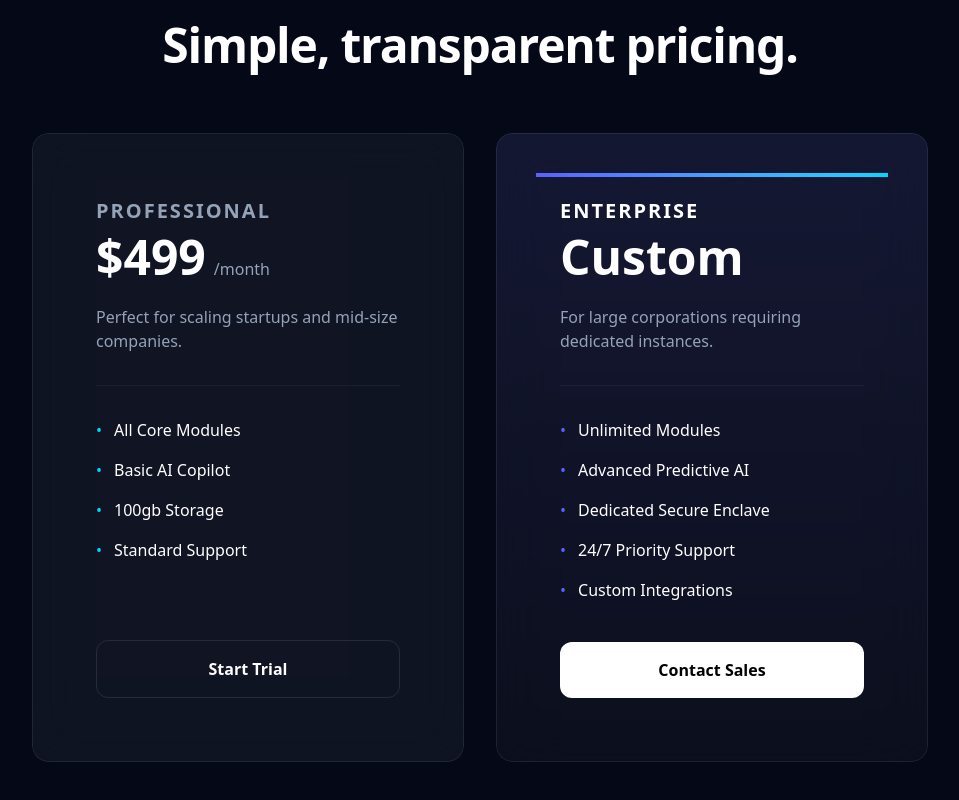
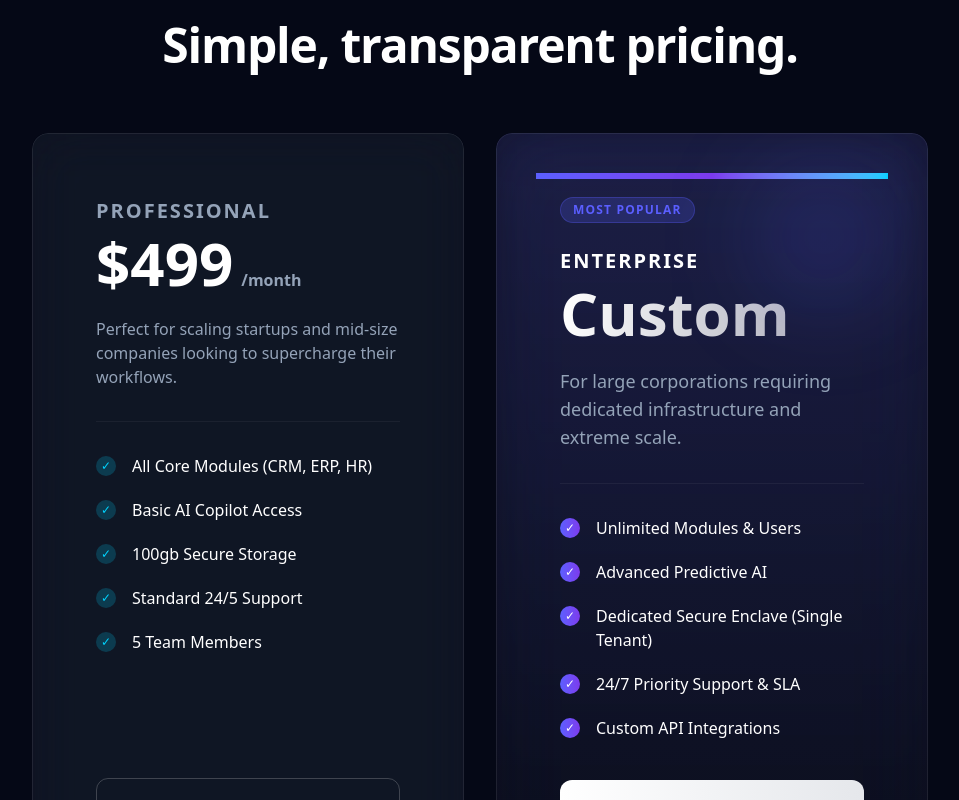
Before and after one commit to durisetivarshini-ux/business-brain, a React (Vite) app: page / in a window 1280 px wide. Shown: the part 2880-3680 px from the top of the page, without its empty margins (160-1119 px from the left). Built offline with nearby package versions, Linux system fonts and the light colour scheme; a web font is replaced by a local one.

Commit message:
feat: enhance landing page pricing cards with glassmorphism and fix user management actions dropdown menu

```diff
--- a/src/pages/Landing/index.jsx
+++ b/src/pages/Landing/index.jsx
@@ -176,44 +176,72 @@ export function LandingPage() {
           <div className="grid grid-cols-1 md:grid-cols-2 gap-8 max-w-4xl mx-auto text-left">
 
             {/* Pro Plan */}
-            <GlassCard className="p-10 border-white/10 bg-[#0B1120]/60 flex flex-col">
+            <motion.div
+              whileHover={{ y: -10 }}
+              className="relative group h-full"
+            >
+              <div className="absolute inset-0 bg-gradient-to-b from-white/10 to-transparent blur-xl opacity-0 group-hover:opacity-100 transition-opacity duration-500 rounded-3xl" />
+              <GlassCard className="p-10 border-white/10 bg-[#0B1120]/60 flex flex-col h-full relative overflow-hidden backdrop-blur-2xl transition-all duration-500 group-hover:border-white/20 group-hover:shadow-[0_20px_60px_rgba(255,255,255,0.05)]">
                 <h3 className="text-xl font-bold text-[#94A3B8] uppercase tracking-widest mb-2">Professional</h3>
                 <div className="flex items-baseline gap-2 mb-6">
-                <span className="text-5xl font-display font-bold text-white">$499</span>
-                <span className="text-[#94A3B8]">/month</span>
+                  <span className="text-6xl font-display font-extrabold text-white">$499</span>
+                  <span className="text-[#94A3B8] font-bold">/month</span>
                 </div>
-              <p className="text-[#94A3B8] mb-8 pb-8 border-b border-white/5">Perfect for scaling startups and mid-size companies.</p>
-              <ul className="space-y-4 mb-10 flex-1">
-                {['All Core Modules', 'Basic AI Copilot', '100gb Storage', 'Standard Support'].map(item => (
-                  <li key={item} className="flex items-center gap-3 text-white">
-                    <span className="text-[#00D4FF]">•</span> {item}
+                <p className="text-[#94A3B8] mb-8 pb-8 border-b border-white/5">Perfect for scaling startups and mid-size companies looking to supercharge their workflows.</p>
+                <ul className="space-y-5 mb-10 flex-1">
+                  {['All Core Modules (CRM, ERP, HR)', 'Basic AI Copilot Access', '100gb Secure Storage', 'Standard 24/5 Support', '5 Team Members'].map(item => (
+                    <li key={item} className="flex items-center gap-4 text-white font-medium">
+                      <div className="w-5 h-5 rounded-full bg-[#00D4FF]/20 flex items-center justify-center shrink-0">
+                        <span className="text-[#00D4FF] text-xs">✓</span>
+                      </div>
+                      {item}
                     </li>
                   ))}
                 </ul>
-              <Link to="/login" className="w-full py-4 rounded-xl border border-white/10 text-center font-bold text-white hover:bg-white/5 transition-colors">
+                <Link to="/login" className="w-full py-4 rounded-xl border border-white/20 text-center font-bold text-white hover:bg-white hover:text-black transition-all duration-300">
                   Start Trial
                 </Link>
               </GlassCard>
+            </motion.div>
 
             {/* Enterprise Plan */}
-            <GlassCard className="p-10 border-[#5B5FFF]/30 bg-gradient-to-b from-[#5B5FFF]/10 to-transparent flex flex-col relative overflow-hidden">
-              <div className="absolute top-0 inset-x-0 h-1 bg-gradient-to-r from-[#5B5FFF] to-[#00D4FF]" />
+            <motion.div
+              whileHover={{ y: -10 }}
+              className="relative group h-full"
+            >
+              <div className="absolute inset-0 bg-gradient-to-b from-[#5B5FFF]/30 to-[#00D4FF]/10 blur-2xl opacity-0 group-hover:opacity-100 transition-opacity duration-500 rounded-3xl" />
+              <GlassCard className="p-10 border-[#5B5FFF]/40 bg-gradient-to-b from-[#5B5FFF]/10 to-transparent flex flex-col h-full relative overflow-hidden backdrop-blur-2xl transition-all duration-500 group-hover:shadow-[0_20px_80px_rgba(91,95,255,0.25)]">
+                {/* Highlight Top Bar */}
+                <div className="absolute top-0 inset-x-0 h-1.5 bg-gradient-to-r from-[#5B5FFF] via-[#7C3AED] to-[#00D4FF]" />
+
+                {/* Glow Effect */}
+                <div className="absolute top-0 right-0 w-32 h-32 bg-[#5B5FFF]/20 blur-[50px] rounded-full pointer-events-none" />
+
+                <div className="inline-flex items-center gap-2 px-3 py-1 rounded-full bg-[#5B5FFF]/20 text-[#5B5FFF] text-xs font-bold uppercase tracking-widest mb-6 w-fit border border-[#5B5FFF]/30">
+                  Most Popular
+                </div>
+
                 <h3 className="text-xl font-bold text-white uppercase tracking-widest mb-2">Enterprise</h3>
                 <div className="flex items-baseline gap-2 mb-6">
-                <span className="text-5xl font-display font-bold text-white">Custom</span>
+                  <span className="text-6xl font-display font-extrabold text-transparent bg-clip-text bg-gradient-to-r from-white to-white/70">Custom</span>
                 </div>
-              <p className="text-[#94A3B8] mb-8 pb-8 border-b border-white/5">For large corporations requiring dedicated instances.</p>
-              <ul className="space-y-4 mb-10 flex-1">
-                {['Unlimited Modules', 'Advanced Predictive AI', 'Dedicated Secure Enclave', '24/7 Priority Support', 'Custom Integrations'].map(item => (
-                  <li key={item} className="flex items-center gap-3 text-white">
-                    <span className="text-[#5B5FFF]">•</span> {item}
+                <p className="text-[#94A3B8] mb-8 pb-8 border-b border-white/5 text-lg">For large corporations requiring dedicated infrastructure and extreme scale.</p>
+                <ul className="space-y-5 mb-10 flex-1 relative z-10">
+                  {['Unlimited Modules & Users', 'Advanced Predictive AI', 'Dedicated Secure Enclave (Single Tenant)', '24/7 Priority Support & SLA', 'Custom API Integrations'].map(item => (
+                    <li key={item} className="flex items-start gap-4 text-white font-medium">
+                      <div className="w-5 h-5 rounded-full bg-gradient-to-r from-[#5B5FFF] to-[#7C3AED] flex items-center justify-center shrink-0 mt-0.5">
+                        <span className="text-white text-xs">✓</span>
+                      </div>
+                      {item}
                     </li>
                   ))}
                 </ul>
-              <Link to="/login" className="w-full py-4 rounded-xl bg-white text-black text-center font-bold hover:scale-[1.02] transition-transform">
+                <Link to="/login" className="relative z-10 w-full py-4 rounded-xl bg-gradient-to-r from-white to-gray-200 text-black text-center font-bold hover:scale-[1.03] hover:shadow-[0_10px_30px_rgba(255,255,255,0.2)] transition-all duration-300">
                   Contact Sales
                 </Link>
               </GlassCard>
+            </motion.div>
+
 
           </div>
         </div>
--- a/src/pages/Settings/UserManagement.jsx
+++ b/src/pages/Settings/UserManagement.jsx
@@ -1,10 +1,12 @@
-import React, { useState, useMemo } from 'react';
-import { Search, Filter, MoreVertical, Loader2 } from 'lucide-react';
+import React, { useState, useMemo, useRef, useEffect } from 'react';
+import { Search, Filter, MoreVertical, Loader2, Edit, Key, Ban, Trash2 } from 'lucide-react';
 import { GlassCard } from '../../components/ui/GlassCard';
 import { toast } from 'react-hot-toast';
+import { motion, AnimatePresence } from 'framer-motion';
 
 export function UserManagement() {
   const [users, setUsers] = useState([
+
     { id: 1, name: "Alex Jenkins", role: "Super Admin", dept: "Executive", email: "alex.j@businessbrain.ai", status: "Active" },
     { id: 2, name: "Sarah Connor", role: "Admin", dept: "Operations", email: "sarah.c@businessbrain.ai", status: "Active" },
     { id: 3, name: "David Chen", role: "Manager", dept: "Finance", email: "david.c@businessbrain.ai", status: "Active" },
@@ -14,8 +16,21 @@ export function UserManagement() {
 
   const [searchQuery, setSearchQuery] = useState("");
   const [isInviting, setIsInviting] = useState(false);
+  const [openActionId, setOpenActionId] = useState(null);
+
+  // Close dropdown on outside click
+  useEffect(() => {
+    const handleClickOutside = (e) => {
+      if (!e.target.closest('.action-dropdown-container')) {
+        setOpenActionId(null);
+      }
+    };
+    document.addEventListener('mousedown', handleClickOutside);
+    return () => document.removeEventListener('mousedown', handleClickOutside);
+  }, []);
 
   const filteredUsers = useMemo(() => {
+
     if (!searchQuery) return users;
     const q = searchQuery.toLowerCase();
     return users.filter(u =>
@@ -127,13 +142,43 @@ export function UserManagement() {
                 </td>
 
                 <td className="p-4 text-right">
-                  <button
-                    onClick={() => toast('User settings opened.')}
-                    className="text-[#94A3B8] hover:text-white transition-colors"
-                  >
-                    <MoreVertical size={16} />
-                  </button>
+                  <div className="relative inline-block text-left action-dropdown-container">
+                    <button
+                      onClick={(e) => { e.stopPropagation(); setOpenActionId(openActionId === user.id ? null : user.id); }}
+                      className={`p-2 rounded-lg transition-colors ${openActionId === user.id ? 'bg-white/10 text-white' : 'text-[#94A3B8] hover:text-white hover:bg-white/5'}`}
+                    >
+                      <MoreVertical size={16} />
+                    </button>
+
+                    <AnimatePresence>
+                      {openActionId === user.id && (
+                        <motion.div
+                          initial={{ opacity: 0, scale: 0.95, y: -10 }}
+                          animate={{ opacity: 1, scale: 1, y: 0 }}
+                          exit={{ opacity: 0, scale: 0.95, y: -10 }}
+                          transition={{ duration: 0.1 }}
+                          className="absolute right-0 mt-2 w-48 bg-[#0B1120] border border-white/10 rounded-xl shadow-[0_10px_40px_rgba(0,0,0,0.8)] overflow-hidden z-50 origin-top-right"
+                        >
+                          <div className="py-1">
+                            <button onClick={() => { toast('Edit role opened'); setOpenActionId(null); }} className="w-full flex items-center gap-3 px-4 py-2.5 text-sm text-[#94A3B8] hover:text-white hover:bg-white/5 transition-colors">
+                              <Edit size={14} /> Edit Role
+                            </button>
+                            <button onClick={() => { toast('Password reset link sent'); setOpenActionId(null); }} className="w-full flex items-center gap-3 px-4 py-2.5 text-sm text-[#94A3B8] hover:text-white hover:bg-white/5 transition-colors">
+                              <Key size={14} /> Reset Password
+                            </button>
+                            <button onClick={() => { toast.success(`User ${user.status === 'Active' ? 'Deactivated' : 'Activated'}`); setOpenActionId(null); }} className="w-full flex items-center gap-3 px-4 py-2.5 text-sm text-[#F59E0B] hover:bg-[#F59E0B]/10 transition-colors">
+                              <Ban size={14} /> {user.status === 'Active' ? 'Deactivate' : 'Activate'}
+                            </button>
+                            <button onClick={() => { setUsers(users.filter(u => u.id !== user.id)); toast.success('User deleted'); setOpenActionId(null); }} className="w-full flex items-center gap-3 px-4 py-2.5 text-sm text-[#EF4444] hover:bg-[#EF4444]/10 transition-colors">
+                              <Trash2 size={14} /> Delete User
+                            </button>
+                          </div>
+                        </motion.div>
+                      )}
+                    </AnimatePresence>
+                  </div>
                 </td>
+
 
               </tr>
             ))}
```
Lines whose indentation alone changed are shown as unchanged.
